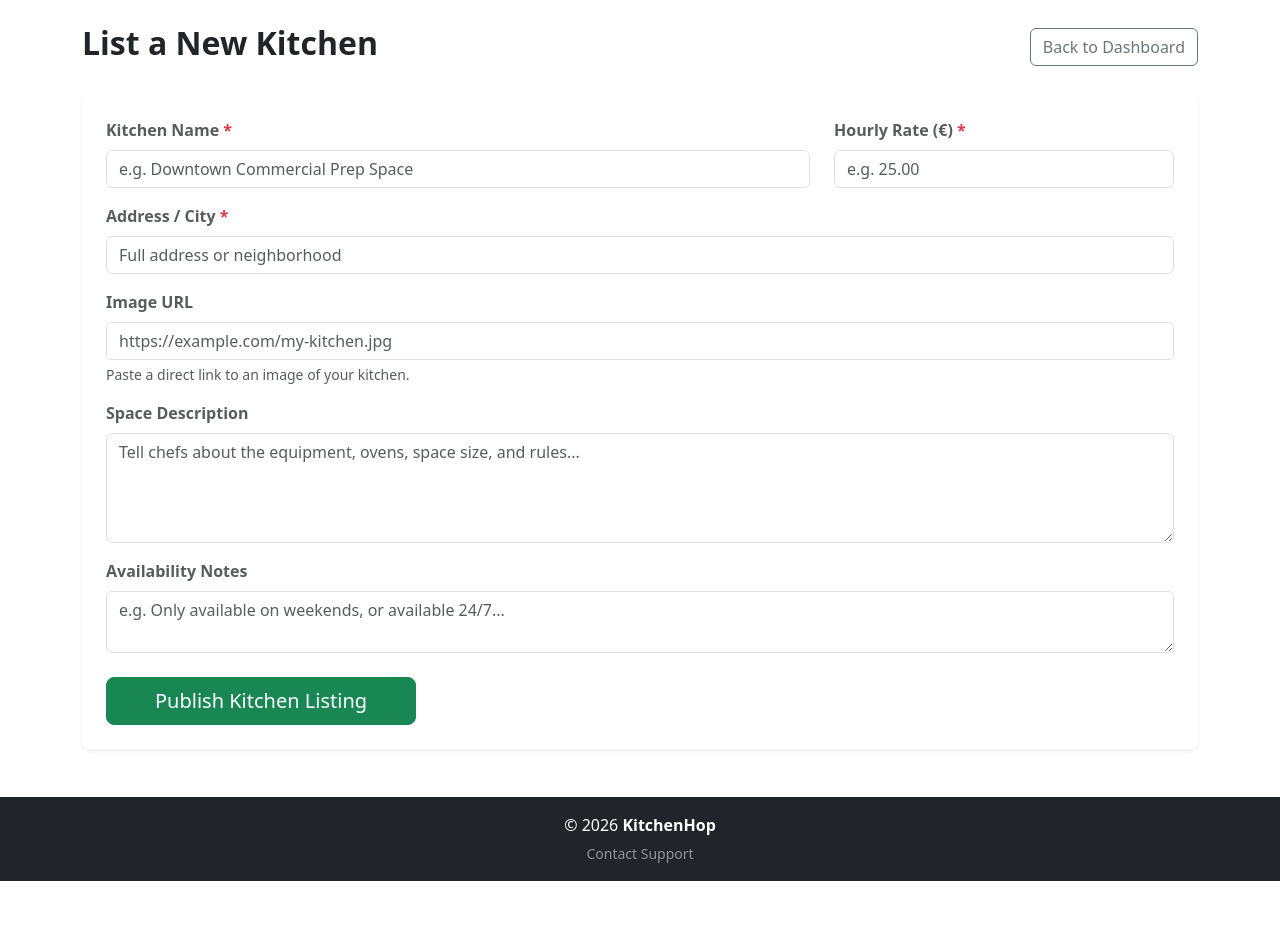
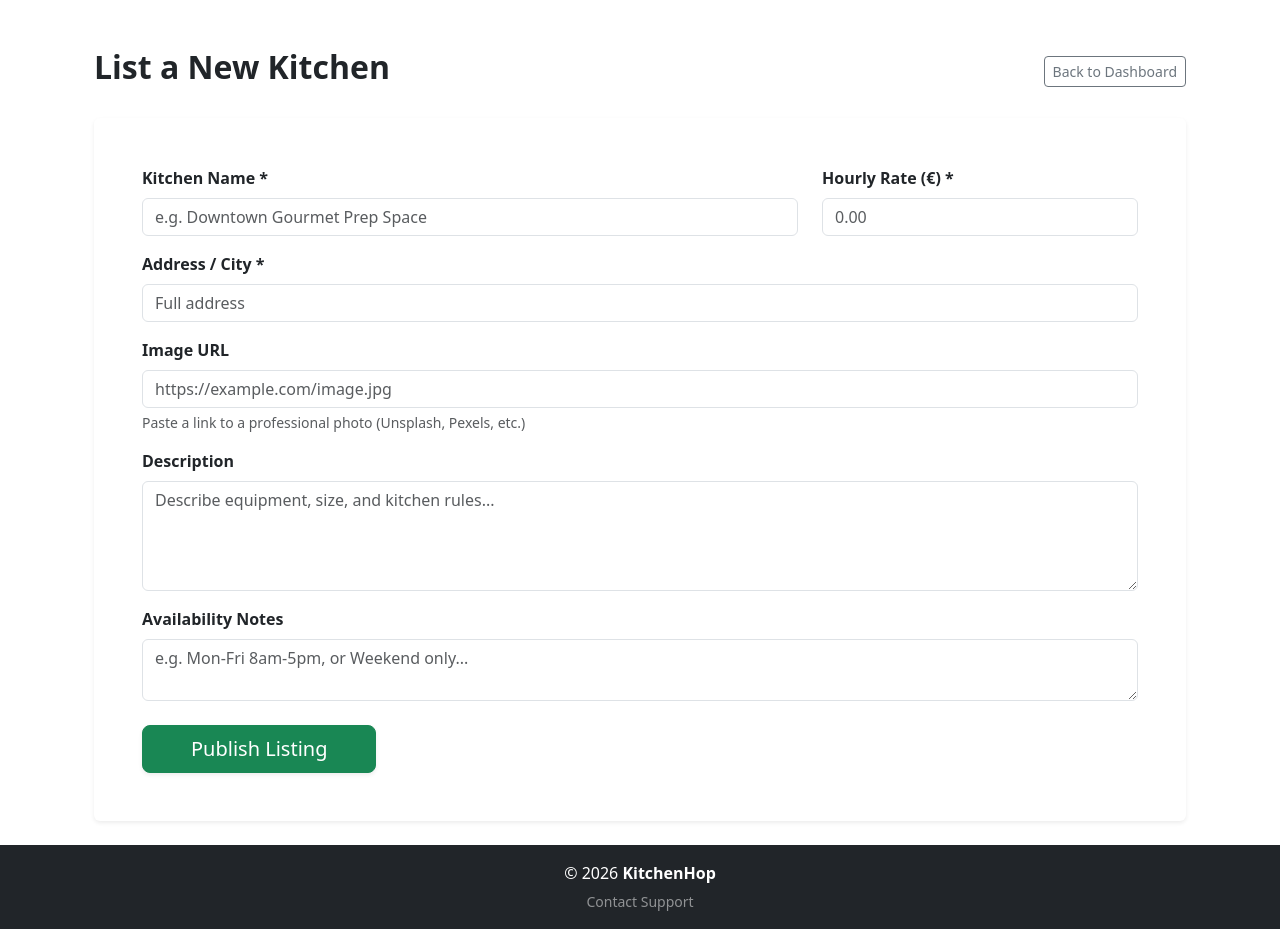
Before and after one commit to Devang-Sarvaiya/KitchenHop-MVP, a PHP site: page /owner/add_kitchen.php in a window 1280 px wide. Shown: the part 56-985 px from the top of the page. Before the commit the page ends 937 px from the top, so only its background shows below. Run offline with PHP 8.4, Linux system fonts and the light colour scheme; a user stored in the database is signed in.

Commit message:
Update add_kitchen.php

```diff
--- a/owner/add_kitchen.php
+++ b/owner/add_kitchen.php
@@ -1,11 +1,10 @@
 <?php
-// 1. Start session safely BEFORE any HTML
 if (session_status() === PHP_SESSION_NONE) {
     session_start();
 }
 require "../config/database.php";
 
-// 2. CRITICAL SECURITY: Check if user is logged in AND is an owner
+// Security Check
 if(!isset($_SESSION['user_id']) || $_SESSION['role'] != 'owner'){
     header("Location: /login.php");
     exit;
@@ -13,92 +12,77 @@ if(!isset($_SESSION['user_id']) || $_SESSION['role'] != 'owner'){
 
 $message = "";
 
-// 3. Process form BEFORE outputting HTML
 if($_SERVER["REQUEST_METHOD"] == "POST"){
-
     $name = trim($_POST['name']);
     $description = trim($_POST['description']);
     $address = trim($_POST['address']);
-    $rate = floatval($_POST['rate']); // Force it to be a number
+    $rate = floatval($_POST['rate']);
     $image = trim($_POST['image']);
     $notes = trim($_POST['notes']);
 
-    // Basic validation
     if(empty($name) || empty($address) || empty($rate)){
-        $message = "<div class='alert alert-danger'>Name, Address, and Hourly Rate are required fields.</div>";
+        $message = "<div class='alert alert-danger shadow-sm'>Name, Address, and Hourly Rate are required.</div>";
     } else {
         $stmt = $pdo->prepare("
-            INSERT INTO kitchens (owner_id, name, description, address, hourly_rate, image_url, availability_notes, created_at)
-            VALUES (?, ?, ?, ?, ?, ?, ?, NOW())
+            INSERT INTO kitchens (owner_id, name, description, address, hourly_rate, image_url, availability_notes, is_verified, created_at)
+            VALUES (?, ?, ?, ?, ?, ?, ?, 0, NOW())
         ");
 
-        $stmt->execute([
-            $_SESSION['user_id'],
-            $name,
-            $description,
-            $address,
-            $rate,
-            $image,
-            $notes
-        ]);
-
-        $message = "<div class='alert alert-success'>Kitchen added successfully! You can view it in <a href='/owner/my_kitchens.php' class='alert-link'>My Kitchens</a>.</div>";
+        $stmt->execute([$_SESSION['user_id'], $name, $description, $address, $rate, $image, $notes]);
+        $message = "<div class='alert alert-success shadow-sm text-center'><strong>Success!</strong> Kitchen added. It will appear once verified by Admin. <a href='my_kitchens.php' class='alert-link'>View My Kitchens</a></div>";
     }
 }
 
-// Include the global header (Fixes Logo & Logout 404s)
 include "../includes/header.php";
 ?>
 
-<div class="d-flex justify-content-between align-items-center mt-4 mb-4">
-    <h2 class="fw-bold">List a New Kitchen</h2>
-    <a href="/owner/dashboard.php" class="btn btn-outline-secondary">Back to Dashboard</a>
+<div class="container py-4">
+    <div class="d-flex justify-content-between align-items-center mb-4">
+        <h2 class="fw-bold"><i class="bi bi-plus-circle text-success"></i> List a New Kitchen</h2>
+        <a href="/owner/dashboard.php" class="btn btn-outline-secondary btn-sm">Back to Dashboard</a>
     </div>
 
-<?php if($message) echo $message; ?>
+    <?php echo $message; ?>
 
-<div class="card shadow-sm border-0 mb-5">
-    <div class="card-body p-4">
+    <div class="card shadow-sm border-0">
+        <div class="card-body p-4 p-md-5">
             <form method="POST">
-
                 <div class="row">
                     <div class="col-md-8 mb-3">
-                    <label class="form-label fw-bold text-muted">Kitchen Name <span class="text-danger">*</span></label>
-                    <input class="form-control" name="name" placeholder="e.g. Downtown Commercial Prep Space" required>
+                        <label class="form-label fw-bold">Kitchen Name *</label>
+                        <input type="text" class="form-control" name="name" placeholder="e.g. Downtown Gourmet Prep Space" required>
                     </div>
                     <div class="col-md-4 mb-3">
-                    <label class="form-label fw-bold text-muted">Hourly Rate (€) <span class="text-danger">*</span></label>
-                    <input type="number" step="0.01" class="form-control" name="rate" placeholder="e.g. 25.00" required>
+                        <label class="form-label fw-bold">Hourly Rate (€) *</label>
+                        <input type="number" step="0.01" class="form-control" name="rate" placeholder="0.00" required>
                     </div>
                 </div>
 
                 <div class="mb-3">
-                <label class="form-label fw-bold text-muted">Address / City <span class="text-danger">*</span></label>
-                <input class="form-control" name="address" placeholder="Full address or neighborhood" required>
+                    <label class="form-label fw-bold">Address / City *</label>
+                    <input type="text" class="form-control" name="address" placeholder="Full address" required>
                 </div>
 
                 <div class="mb-3">
-                <label class="form-label fw-bold text-muted">Image URL</label>
-                <input class="form-control" name="image" placeholder="https://example.com/my-kitchen.jpg">
-                <div class="form-text">Paste a direct link to an image of your kitchen.</div>
+                    <label class="form-label fw-bold">Image URL</label>
+                    <input type="url" class="form-control" name="image" id="imageUrl" placeholder="https://example.com/image.jpg">
+                    <div class="form-text text-muted small">Paste a link to a professional photo (Unsplash, Pexels, etc.)</div>
                 </div>
 
                 <div class="mb-3">
-                <label class="form-label fw-bold text-muted">Space Description</label>
-                <textarea class="form-control" name="description" rows="4" placeholder="Tell chefs about the equipment, ovens, space size, and rules..."></textarea>
+                    <label class="form-label fw-bold">Description</label>
+                    <textarea class="form-control" name="description" rows="4" placeholder="Describe equipment, size, and kitchen rules..."></textarea>
                 </div>
 
                 <div class="mb-4">
-                <label class="form-label fw-bold text-muted">Availability Notes</label>
-                <textarea class="form-control" name="notes" rows="2" placeholder="e.g. Only available on weekends, or available 24/7..."></textarea>
+                    <label class="form-label fw-bold">Availability Notes</label>
+                    <textarea class="form-control" name="notes" rows="2" placeholder="e.g. Mon-Fri 8am-5pm, or Weekend only..."></textarea>
                 </div>
 
-            <button class="btn btn-success btn-lg px-5" type="submit">Publish Kitchen Listing</button>
+                <button type="submit" class="btn btn-success btn-lg px-5 shadow-sm">Publish Listing</button>
             </form>
         </div>
     </div>
+</div>
 
-<?php
-// Include the global footer (Pushes copyright to the bottom)
-include "../includes/footer.php";
-?>
+<?php include "../includes/footer.php"; ?>
```
Lines whose indentation alone changed are shown as unchanged.
